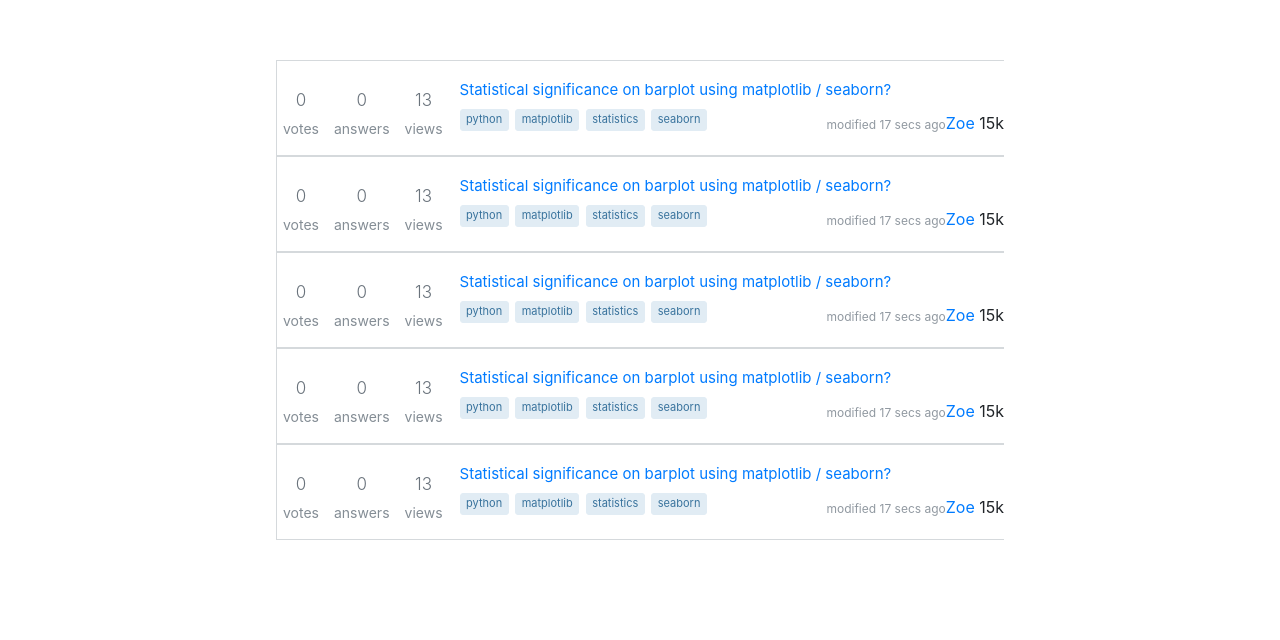
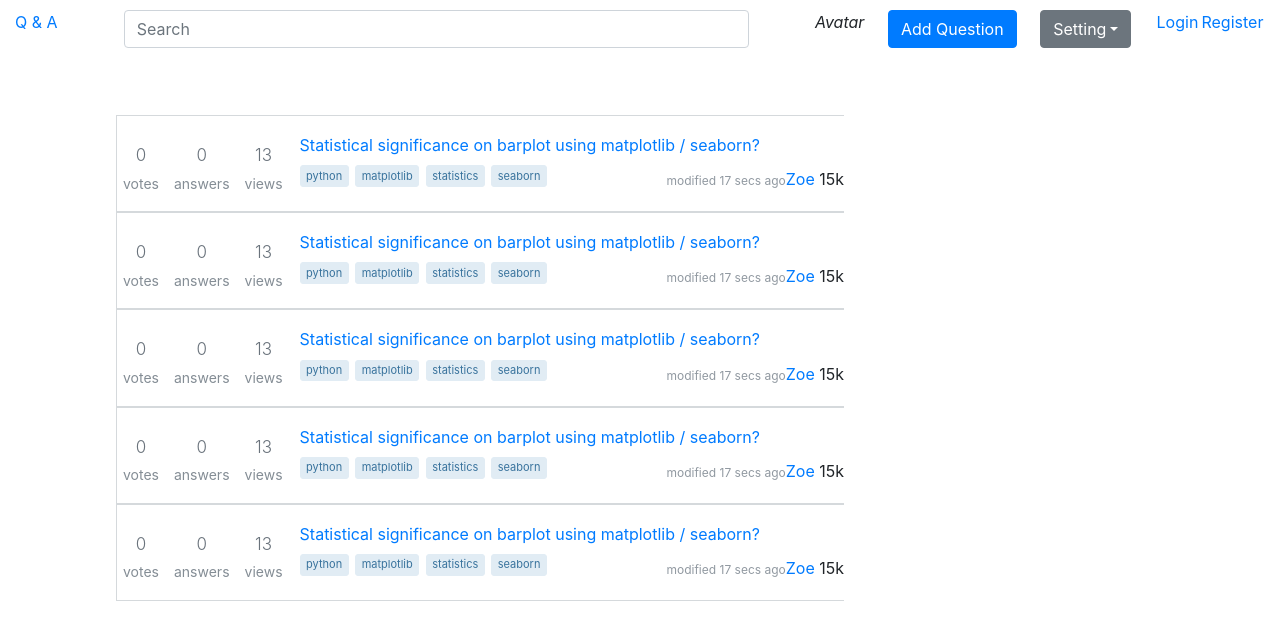
Before and after one commit to namlt3820/react-stackoverflow, a React (Create React App) app: page / in a window 1280 px wide. Shown: the top 640 px of the page. Built offline with nearby package versions, Linux system fonts and the light colour scheme.

Commit message:
add router react

```diff
--- a/package.json
+++ b/package.json
@@ -4,8 +4,11 @@
   "private": true,
   "dependencies": {
     "bootstrap": "4.3.1",
+    "jquery": "^3.4.1",
+    "popper.js": "^1.15.0",
     "react": "^16.8.6",
     "react-dom": "^16.8.6",
+    "react-router-dom": "^5.0.0",
     "react-scripts": "3.0.1"
   },
   "scripts": {
--- a/src/App.js
+++ b/src/App.js
@@ -1,14 +1,32 @@
 import React from "react";
 // import Login from "./components/Auth/Login";
-import QuestionList from "./components/Home/QuestionList";
+// import QuestionList from "./components/Home/QuestionList";
+import Home from "./components/Home/Home";
+import Login from "./components/Auth/Login";
+import SignUp from "./components/Auth/SignUp";
+import ForgotPassWord from "./components/Auth/ForgotPassWord";
+import ActiveCode from "./components/Auth/ActiveCode";
+import ChangPassWord from "./components/Auth/ChangPassWord";
+import Main from "./components/Layout/Main";
+import { BrowserRouter, Route, Switch } from "react-router-dom";
 import "./general.css";
 import "./App.css";
 
 function App() {
     return (
         <div className="App">
-            {/* <Login /> */}
-            <QuestionList />
+            <BrowserRouter>
+                <Main>
+                    <Switch>
+                        <Route exact path="/" component={Home} />
+                        <Route exact path="/login" component={Login} />
+                        <Route exact path="/register" component={SignUp} />
+                        <Route exact path="/forgot-password" component={ForgotPassWord} />
+                        <Route exact path="/active" component={ActiveCode} />
+                        <Route exact path="/change-password" component={ChangPassWord} />
+                    </Switch>
+                </Main>
+            </BrowserRouter>
         </div>
     );
 }
--- /dev/null
+++ b/src/components/Home/Home.js
@@ -0,0 +1,10 @@
+import React from "react";
+import QuestionList from "./QuestionList";
+
+const Home = props => (
+    <div>
+        <QuestionList />
+    </div>
+);
+
+export default Home;
--- /dev/null
+++ b/src/components/Layout/Header.js
@@ -0,0 +1,24 @@
+import React, { Component } from "react";
+import MenuRight from "./MenuRight";
+import { NavLink } from "react-router-dom";
+
+class Header extends Component {
+    render() {
+        return (
+            <div className="top-bar">
+                <div className="container-fluid">
+                    <div className="icon-main">
+                        <NavLink to="/">Q & A</NavLink>
+                    </div>
+                    <form className="form-search">
+                        <div className="search">
+                            <input type="email" className="form-control" id="search" placeholder="Search" />
+                        </div>
+                    </form>
+                    <MenuRight />
+                </div>
+            </div>
+        );
+    }
+}
+export default Header;
--- /dev/null
+++ b/src/components/Layout/Main.js
@@ -0,0 +1,12 @@
+import React from "react";
+import Header from "./Header";
+
+const Main = ({ children }) => {
+    return (
+        <div>
+            <Header />
+            <div>{children}</div>
+        </div>
+    );
+};
+export default Main;
--- /dev/null
+++ b/src/components/Layout/MenuRight.js
@@ -0,0 +1,42 @@
+import React, { Component } from "react";
+import { NavLink } from "react-router-dom";
+
+class MenuRight extends Component {
+    render() {
+        return (
+            <div className="menu-right">
+                <i className="far fa-user">Avatar</i>
+                <button type="button" className="btn btn-primary">
+                    Add Question
+                </button>
+                <div className="dropdown">
+                    <button
+                        className="btn btn-secondary dropdown-toggle"
+                        type="button"
+                        id="dropdownMenuButton"
+                        data-toggle="dropdown"
+                        aria-haspopup="true"
+                        aria-expanded="false"
+                    >
+                        Setting
+                    </button>
+                    <div className="dropdown-menu dropdown-menu-right" aria-labelledby="dropdownMenuButton">
+                        <div>
+                            <NavLink to="/change-password">Change PassWord</NavLink>
+                        </div>
+                    </div>
+                </div>
+                <div className="btn-authen">
+                    <div>
+                        <NavLink to="/login">Login</NavLink>
+                    </div>
+                    <div>
+                        <NavLink to="/register">Register</NavLink>
+                    </div>
+                </div>
+            </div>
+        );
+    }
+}
+
+export default MenuRight;
--- a/src/general.css
+++ b/src/general.css
@@ -23,6 +23,31 @@
 }
 /* end Auth Page */
 
+/* style for Header */
+.top-bar {
+    margin: 10px 0;
+    /* padding: 0 50px; */
+}
+.top-bar .container-fluid {
+    display: flex;
+    justify-content: space-between;
+}
+.top-bar .form-search {
+    max-width: 100%;
+    width: 50%;
+}
+.top-bar .menu-right {
+    display: flex;
+    width: 450px;
+    justify-content: space-between;
+}
+.top-bar .menu-right .btn-authen {
+    display: flex;
+    justify-content: space-around;
+    width: 110px;
+}
+/* end style Header */
+
 /* style for Home Page */
 .question-list {
     display: flex;
@@ -30,6 +55,7 @@
     align-items: center;
     justify-content: center;
     height: 600px;
+    padding-right: 320px;
 }
 .question-item {
     display: flex;
@@ -71,7 +97,7 @@
     overflow: hidden;
 }
 .question-item .summary h3 {
-    font-size: 15px;
+    font-size: 16px;
     font-weight: 400;
 }
 .question-item .tags {
--- a/src/index.js
+++ b/src/index.js
@@ -1,7 +1,9 @@
 import React from "react";
 import ReactDOM from "react-dom";
 import "./index.css";
+import "bootstrap";
 import "bootstrap/dist/css/bootstrap.css";
+import "bootstrap/dist/js/bootstrap.js";
 import App from "./App";
 import * as serviceWorker from "./serviceWorker";
 
```
Also changed, not shown: 1 other file (tests, documents, lock files or other folders).
